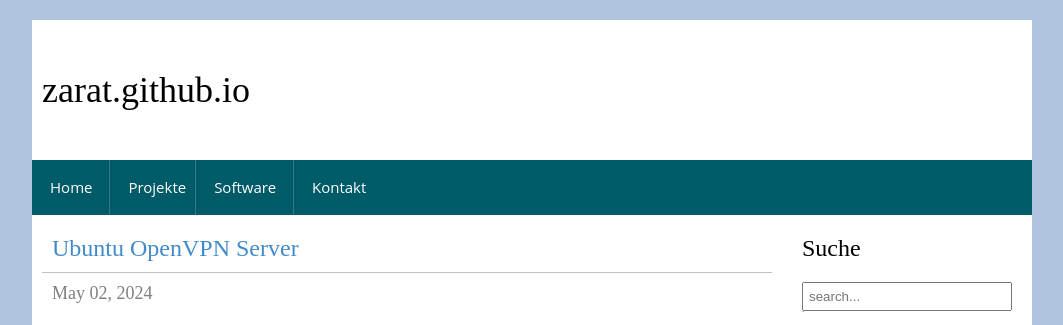
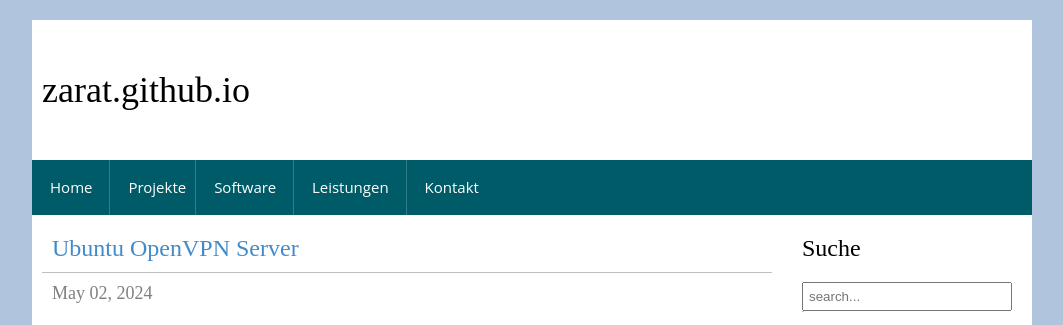
Before and after one commit to zarat/zarat.github.io, a Jekyll site: the page built from index.html, in a window 1280 px wide and 900 px high. Shown: the top 325 px of the window, without its empty margins (108-1171 px from the left). Built offline with Jekyll 4.4.1, drawn with Linux system fonts in a browser that asks for light colours; the list of posts is cut into pages by our own code.

Commit message:
Update header.html

```diff
--- a/_includes/header.html
+++ b/_includes/header.html
@@ -31,6 +31,7 @@
 		<a href="https://github.com/zarat/MiniGPT" target="_blank"><li class="li level-1">MiniGPT</li></a>
 	</ul>
 	</li>
+	<li class="li level-1"><a href="{{ site.url }}/services">Leistungen</a></li>
 	<li class="li level-1"><a href="{{ site.url }}/contact">Kontakt</a></li>
     </ul>
   </div>
```
